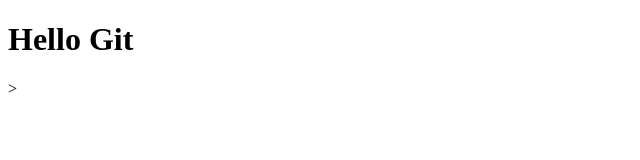
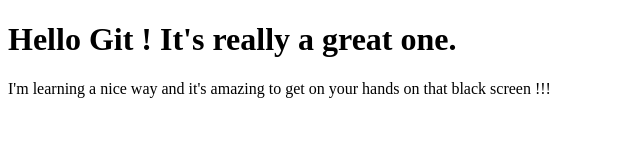
Before and after one commit to MyWebCoding/coursera-test, a plain HTML site: page site/index.html in a window 1280 px wide. Shown: the whole page, without its empty margins (0-640 px from the left). Drawn offline with Linux system fonts and the light colour scheme.

Commit message:
change in header

```diff
--- a/site/index.html
+++ b/site/index.html
@@ -1,9 +1,10 @@
 <!DOCTYPE html>
 <html>
 <head>
-    <title>Hello Git</title>
+    <title>Hello Git Hub</title>
 </head>
 <body>
-<h1> Hello Git</h1>>
+<h1> Hello Git ! It's really a great one.</h1>
+<p> I'm learning a nice way and it's amazing to get on your hands on that black screen !!!</p>
 </body>
 </html>
```
